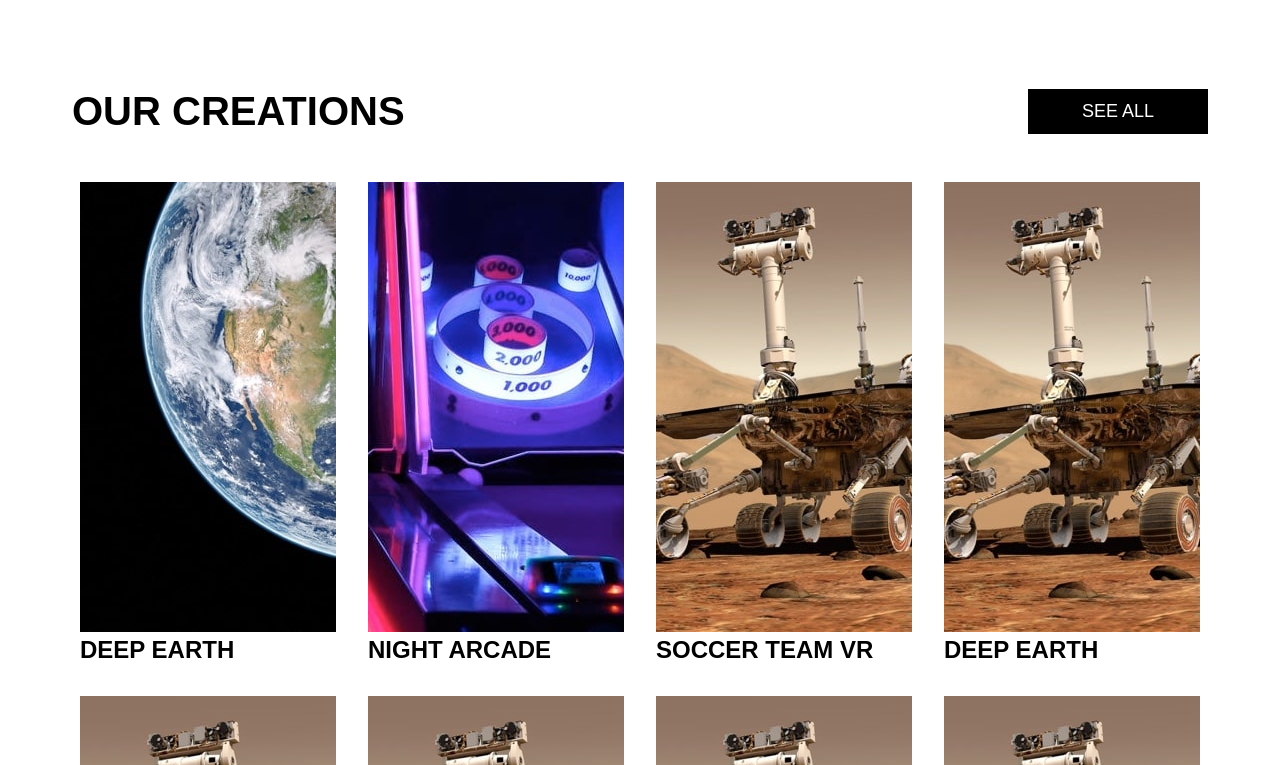
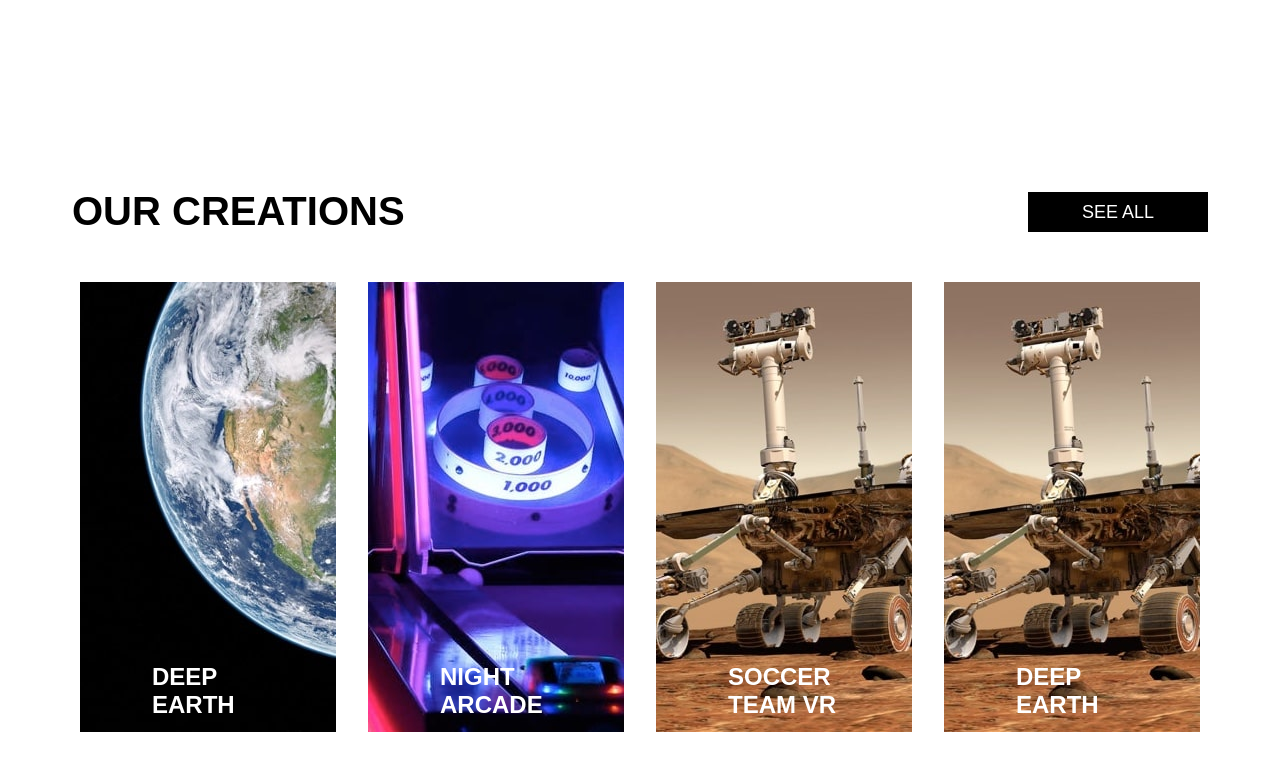
Before and after one commit to TeamAbella060420/editor-x-practice-1, a plain HTML site: page index.html in a window 1280 px wide. Shown: the part 1135-1900 px from the top of the page. Drawn offline with Linux system fonts and the light colour scheme; a web font is replaced by a local one.

Commit message:
Update style.css

```diff
--- a/style.css
+++ b/style.css
@@ -41,7 +41,7 @@ header {
 }
 
 .main {
-    height: 500px;
+    height: 600px;
 }
 
 .main-box {
@@ -70,11 +70,15 @@ header {
     color: var(--white);
     border: 1px solid var(--white);
     padding: 1rem;
-    height: 200px;
+    height: 300px;
     width: 50%;
     display: flex;
     justify-content: center;
     flex-direction: column;
+}
+
+.shout-box h1 {
+  font-size: 60px;
 }
 
 .hero-box {
@@ -119,6 +123,7 @@ header {
 .gallery-title {
   display: flex;
   justify-content: space-between;
+  align-items: center; /* Add this line to vertically align the button and h1 */
   margin-bottom: 3rem;
 }
 
@@ -129,19 +134,41 @@ header {
   gap: 2rem;
 }
 
+.img-title {
+  position: relative;
+}
+
+.title-overlay {
+  position: absolute;
+  top: 90%;
+  left: 50%;
+  transform: translate(-50%, -50%);
+  padding: 10px;
+  color: #ffffff; /* Set the text color for the overlay */
+}
+
+.title-overlay h1 {
+  width: 112px;
+}
+
 .gallery-title h1 {
   font-size: 40px;
+  margin: 0;
 }
 
 .gallery-title button {
   width: 10em;
+  padding: 10px 0 30px 0;
   border: none;
+  height: 20px;
   font-size: 18px;
   background-color: black;
   color: var(--white);
   font-family: "Josefin Sans", sans-serif;
-  transition: .5s;
+  transition: 0.5s;
+  text-align: center;
 }
+
 .gallery-title button:hover {
   box-shadow: rgba(0, 0, 0, 0.24) 0px 3px 8px;
   color: var(--black);
```
